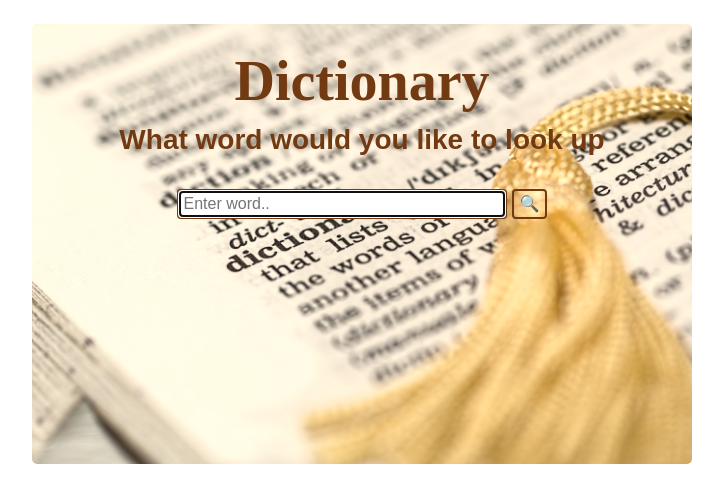
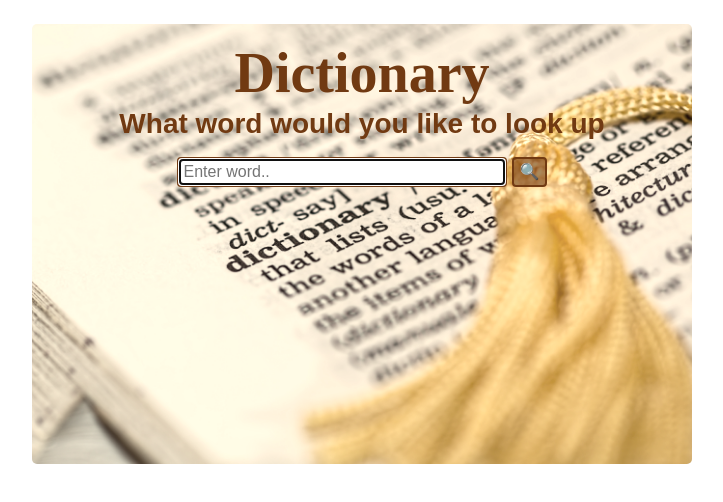
Before and after one commit to touraymk/dictionary-react-app, a React (Create React App) app: page / in a window 1280 px wide. Shown: the top 502 px of the page, without its empty margins (278-1001 px from the left). Built offline with nearby package versions, Linux system fonts and the light colour scheme.

Commit message:
Update Dictionary.js
- Added styling with CSS and Bootstrap.
- Added fonts to the suitable components.

```diff
--- a/src/Dictionary.css
+++ b/src/Dictionary.css
@@ -1,12 +1,8 @@
 .Dictionary {
   max-width: 660px;
   margin: 0 auto;
-  font-family: "Ubuntu Condensed", sans-serif;
+  font-family: "Quicksand", sans-serif;
   color: rgb(113, 58, 18);
-  /*font-family: "Quicksand", sans-serif;
-  font-family: "Poppins", sans-serif;
-
-  */
 }
 
 .Dictionary .imageBackground {
@@ -23,13 +19,15 @@
   font-family: "Roboto Slab", serif;
   font-weight: 700;
   font-size: 56px;
+  margin: 0 auto;
 }
 
 .Dictionary h2 {
   color: rgb(113, 58, 18);
   text-align: center;
   font-size: 28px;
-  font-weight: 800;
+  font-weight: 900;
+  margin: 0;
 }
 
 .Dictionary form {
@@ -49,8 +47,5 @@
   background: transparent;
   border: 2px solid rgb(113, 58, 18);
   border-radius: 4px;
-}
-
-.Dictionary button:hover {
   background: rgb(113, 58, 18, 0.6);
 }
--- a/src/Dictionary.js
+++ b/src/Dictionary.js
@@ -6,7 +6,7 @@ export default function Dictionary() {
   return (
     <div className="Dictionary">
       <img src={imageBackground} className="imageBackground img-fluid" alt="" />
-      <header className="p-4">
+      <header className="p-3">
         <h1 className="text-center">Dictionary</h1>
         <h2>What word would you like to look up</h2>
       </header>
```
